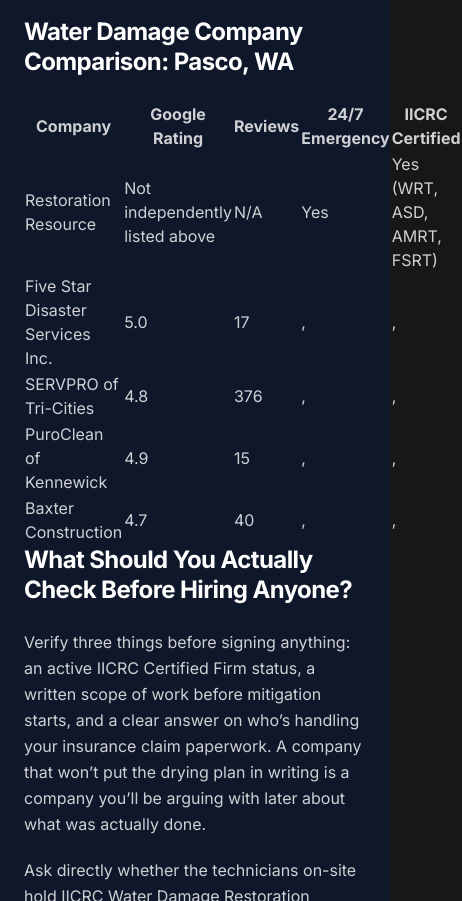
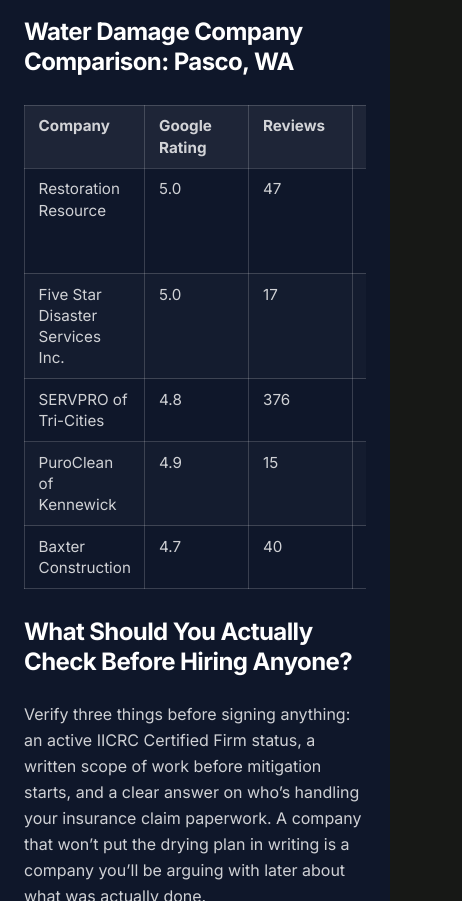
Before and after one commit to restorationai/restoration-resource-site, an Astro site: page /blog/best-water-damage-restoration-company-in-pasco-wa in a window 390 px wide. Shown: the part 4509-5410 px from the top of the page, 462 px wide, since content can reach past the window. Built offline with nearby package versions, Linux system fonts and the light colour scheme; Astro itself is replaced by a stand-in of ours.

Commit message:
Best-of comparison tables (Santino 11-17): the client's row from the live Google rating (brand.ts, else GBP sync / daily snapshot / public listing), never blank or rounded up; unknown cells 'Not listed' (no bare commas); table CSS (borders, header, padding, phone scroll); aggregateRating on the BlogPosting publisher. 94 posts on 58 active sites + template; writer and brand sync keep them current
Co-Authored-By: Claude Opus 5.5 (1M context) <noreply@anthropic.com>

```diff
--- a/src/content/blog/best-water-damage-restoration-company-in-pasco-wa.md
+++ b/src/content/blog/best-water-damage-restoration-company-in-pasco-wa.md
@@ -63,11 +63,11 @@ Baxter Construction shows a 4.7 rating from 40 reviews. As a construction-focuse
 
 | Company | Google Rating | Reviews | 24/7 Emergency | IICRC Certified |
 |---|---|---|---|---|
-| Restoration Resource | Not independently listed above | N/A | Yes | Yes (WRT, ASD, AMRT, FSRT) |
-| Five Star Disaster Services Inc. | 5.0 | 17 |, |, |
-| SERVPRO of Tri-Cities | 4.8 | 376 |, |, |
-| PuroClean of Kennewick | 4.9 | 15 |, |, |
-| Baxter Construction | 4.7 | 40 |, |, |
+| Restoration Resource | 5.0 | 47 | Yes | Yes (WRT, ASD, AMRT, FSRT) |
+| Five Star Disaster Services Inc. | 5.0 | 17 | Not listed | Not listed |
+| SERVPRO of Tri-Cities | 4.8 | 376 | Not listed | Not listed |
+| PuroClean of Kennewick | 4.9 | 15 | Not listed | Not listed |
+| Baxter Construction | 4.7 | 40 | Not listed | Not listed |
 
 ## What Should You Actually Check Before Hiring Anyone?
 
--- a/src/lib/schema.ts
+++ b/src/lib/schema.ts
@@ -204,6 +204,12 @@ function blogPosting(ctx: PageSchemaContext) {
       telephone: brand.phoneRaw,
       logo: { "@type": "ImageObject", url: brand.logoUrl },
       image: brand.logoUrl,
+      // rankai:blog-rating (Santino 2026-11-17): the client's live Google rating on the
+      // post's LocalBusiness, the same values and gate as the site-wide node.
+      ...(safe(brand.gbpRatingValue) && safe(brand.gbpReviewCount)
+        ? { aggregateRating: { "@type": "AggregateRating", ratingValue: brand.gbpRatingValue,
+            reviewCount: brand.gbpReviewCount, bestRating: "5", worstRating: "1" } }
+        : {}),
       address: {
         "@type": "PostalAddress",
         streetAddress: brand.streetAddress,
--- a/src/styles/global.css
+++ b/src/styles/global.css
@@ -90,3 +90,33 @@ footer ul li a {
   padding-top: 0.375rem;
   padding-bottom: 0.375rem;
 }
+
+/* rankai:prose-tables (Santino 2026-11-17): comparison tables in blog posts get real
+   lines, a header row, padding and a sideways scroll on phones. Colors come
+   from the section's own text color, so light and dark themes both work. */
+.prose-body table {
+  display: block;
+  width: 100%;
+  max-width: 100%;
+  overflow-x: auto;
+  -webkit-overflow-scrolling: touch;
+  border-collapse: collapse;
+  margin: 1.75rem 0;
+  font-size: 0.95rem;
+  line-height: 1.4;
+}
+.prose-body th,
+.prose-body td {
+  border: 1px solid color-mix(in srgb, currentColor 22%, transparent);
+  padding: 0.6rem 0.85rem;
+  text-align: left;
+  vertical-align: top;
+  min-width: 6.5rem;
+}
+.prose-body thead th {
+  font-weight: 700;
+  background: color-mix(in srgb, currentColor 8%, transparent);
+}
+.prose-body tbody tr:nth-child(even) td {
+  background: color-mix(in srgb, currentColor 3%, transparent);
+}
```
